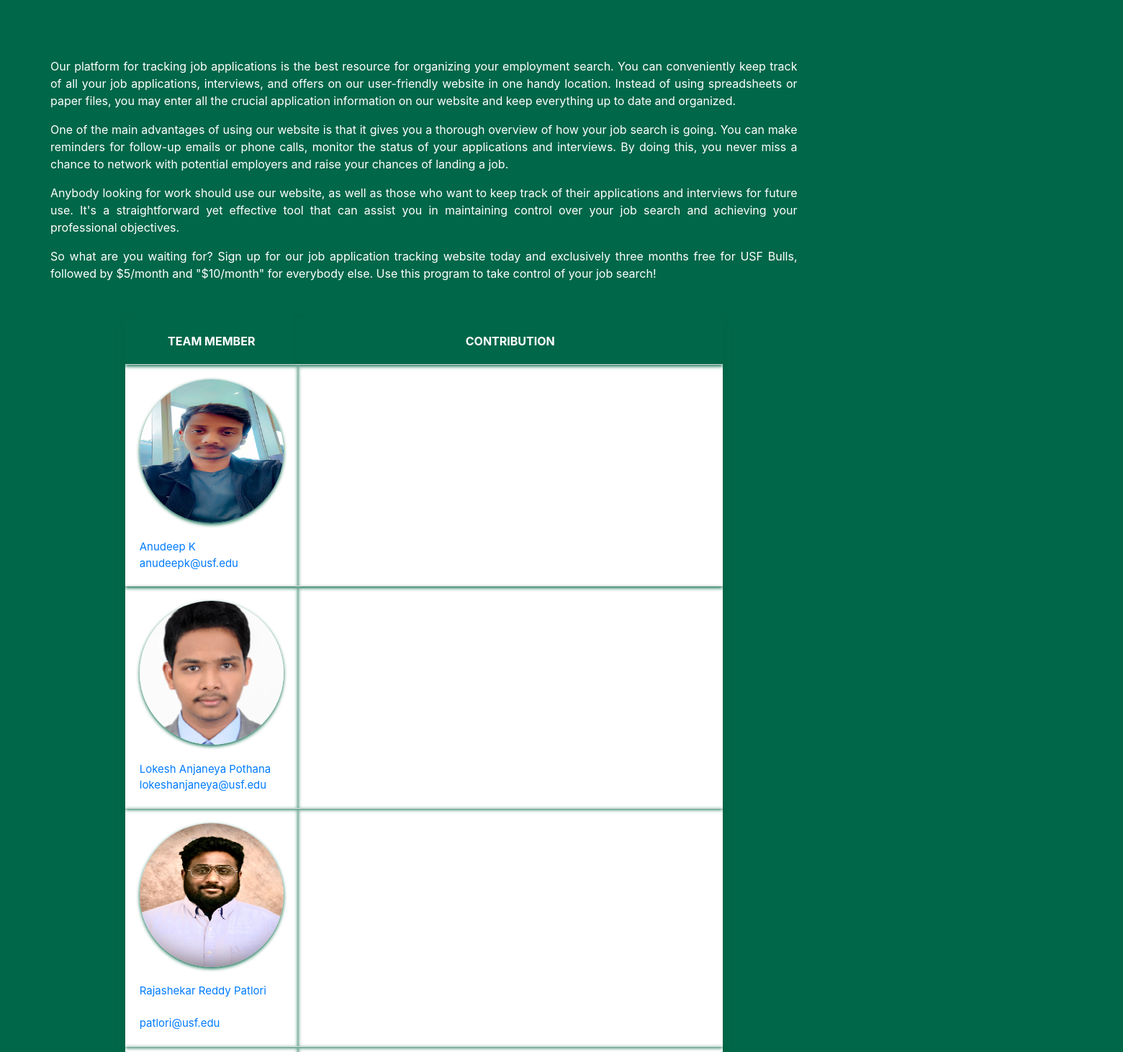
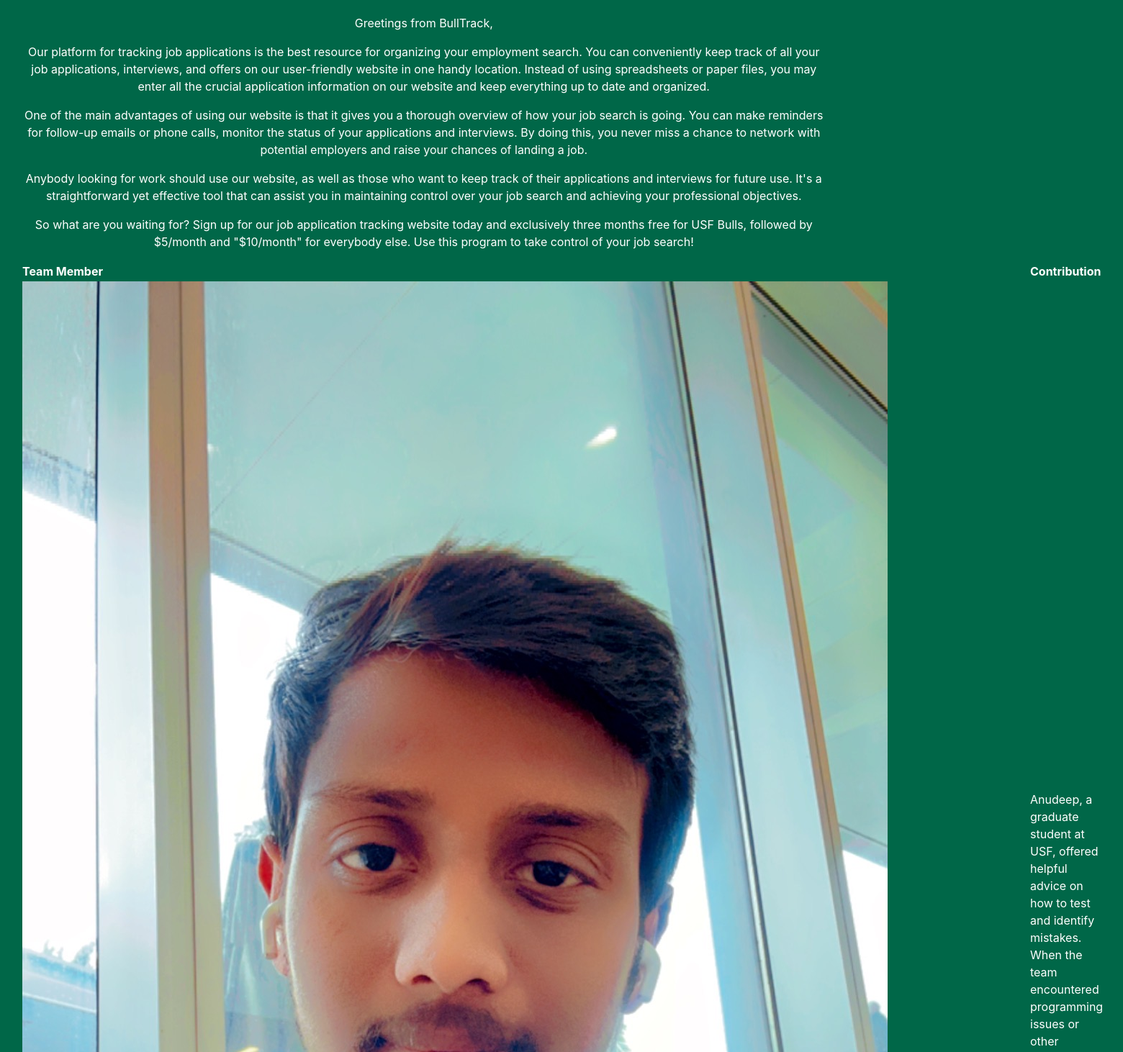
Before and after one commit to LokeshAnjaneya1998/BullTrack-Website-Flask-Python, a Flask app: page /about in a window 1560 px wide. Shown: the part 56-1518 px from the top of the page at 72% size. Run offline with Flask 3, Linux system fonts and the light colour scheme; some libraries are stand-ins or nearby versions.

Commit message:
changing layout

```diff
--- a/static/css/layout.css
+++ b/static/css/layout.css
@@ -46,115 +46,3 @@
 .new-application-modal {
     color: black;
 }
-
-/* Style the table element */
-table {
-    margin: 50px auto;
-    /* Center the table horizontally and add some margin to the top */
-    border-collapse: collapse;
-    /* Collapse the borders of the table */
-    width: 80%;
-    /* Set the width of the table */
-    background-color: white;
-    /* Set the background color of the table */
-    box-shadow: 0px 5px 10px #006748;
-    /* Add a box-shadow to the table */
-}
-
-/* Change the background color of the table rows when hovered over */
-table tr:hover {
-    background-color: #f5f5f5;
-}
-
-/* Style the first row of the table */
-table tr:first-child {
-    background-color: #006748;
-    /* Set the background color of the first row */
-    color: #ffffff;
-    /* Set the color of the text in the first row */
-    text-transform: uppercase;
-    /* Convert the text to uppercase */
-}
-
-/* Style the table header cells */
-table th {
-    padding: 20px;
-    /* Add some padding to the header cells */
-    text-align: center;
-    /* Center the text in the header cells */
-    border-bottom: 1px solid #ddd;
-    /* Add a bottom border to the header cells */
-    box-shadow: 0px 2px 5px #006748;
-    /* Add a box-shadow to the header cells */
-}
-
-/* Style the table data cells */
-table td {
-    padding: 20px;
-    /* Add some padding to the data cells */
-    text-align: justify;
-    /* Justify the text in the data cells */
-    border-bottom: 1px solid #ddd;
-    /* Add a bottom border to the data cells */
-    box-shadow: 0px 2px 5px #006748;
-    /* Add a box-shadow to the data cells */
-}
-
-/* Style the first data cell in each row */
-table td:first-child {
-    font-size: 14.99px;
-    /* Set the font size of the first data cell */
-}
-
-/* Style the image inside the table data cells */
-table td img {
-    display: block;
-    /* Display the image as a block-level element */
-    margin: auto;
-    /* Center the image horizontally */
-    width: 200px;
-    /* Set the width of the image */
-    height: 200px;
-    /* Set the height of the image */
-    border-radius: 50%;
-    /* Add a border-radius to the image */
-    object-fit: initial;
-    /* Set the object-fit property of the image */
-    object-position: center center;
-    /* Center the object inside the image */
-    box-shadow: 0px 2px 5px #006748;
-    /* Add a box-shadow to the image */
-}
-
-.greetingMsg p {
-    color: #006748;
-}
-
-/* Style the elements with class "boarder" */
-.boarder {
-    padding: 20px 40px;
-    /* Add padding of 20px to the top and bottom, and 40px to the left and right.*/
-}
-
-h1 {
-    text-align: center;
-    /* Center the text in the heading */
-    margin-top: 50px;
-    /* Add some margin to the top of the heading */
-    font-size: 36px;
-    /* Set the font size of the heading */
-    color: #006748;
-    /* Set the color of the text in the heading */
-    text-transform: uppercase;
-    /* Convert the text to uppercase */
-    font-weight: bold;
-    /* Set the font weight of the text in the heading */
-}
-
-/* Style the paragraph elements */
-p {
-    text-align: justify;
-    /* Justify the text in the paragraph */
-    color: #ffffff;
-    /* Set the color of the text in the paragraph */
-}
```
